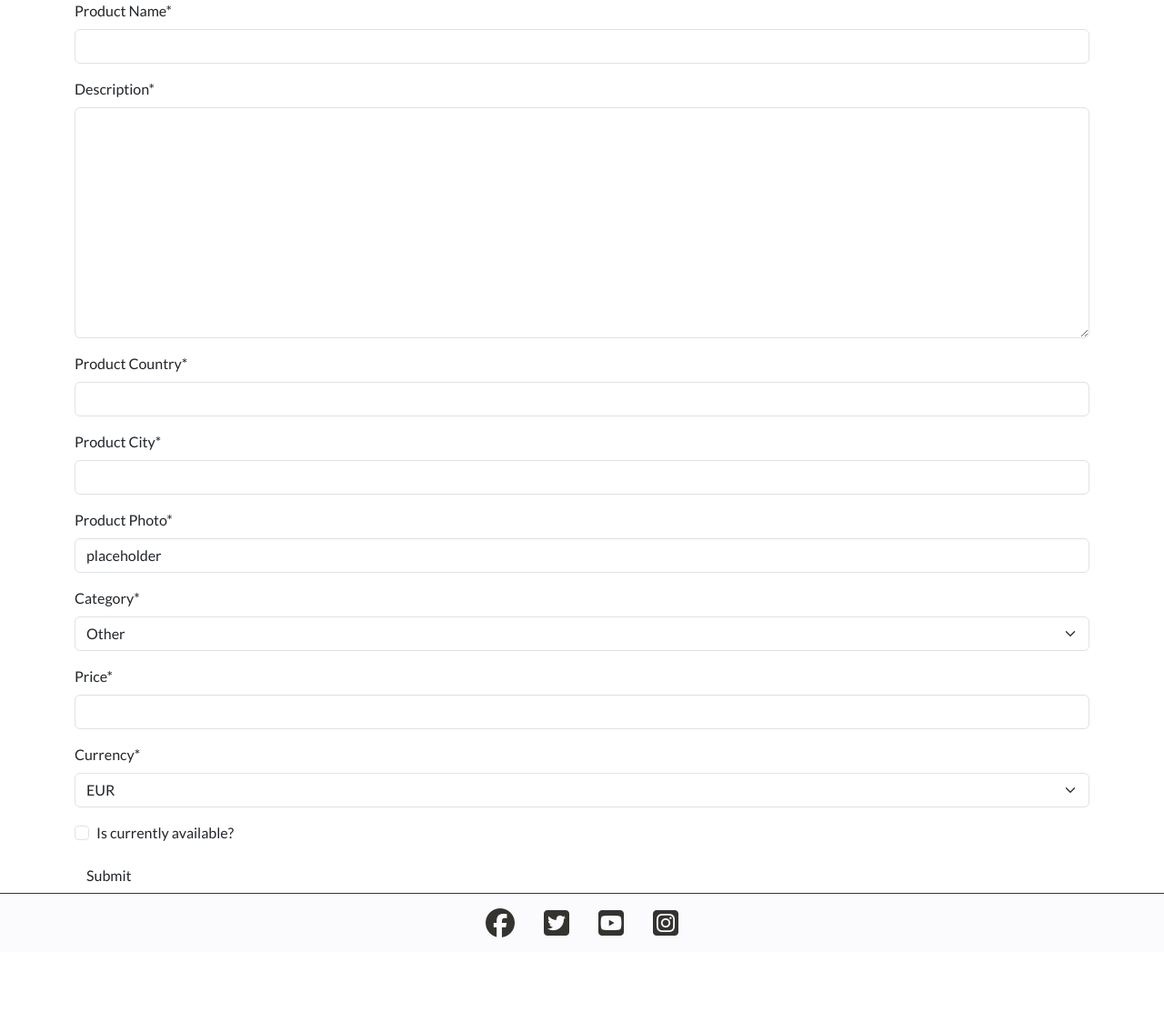
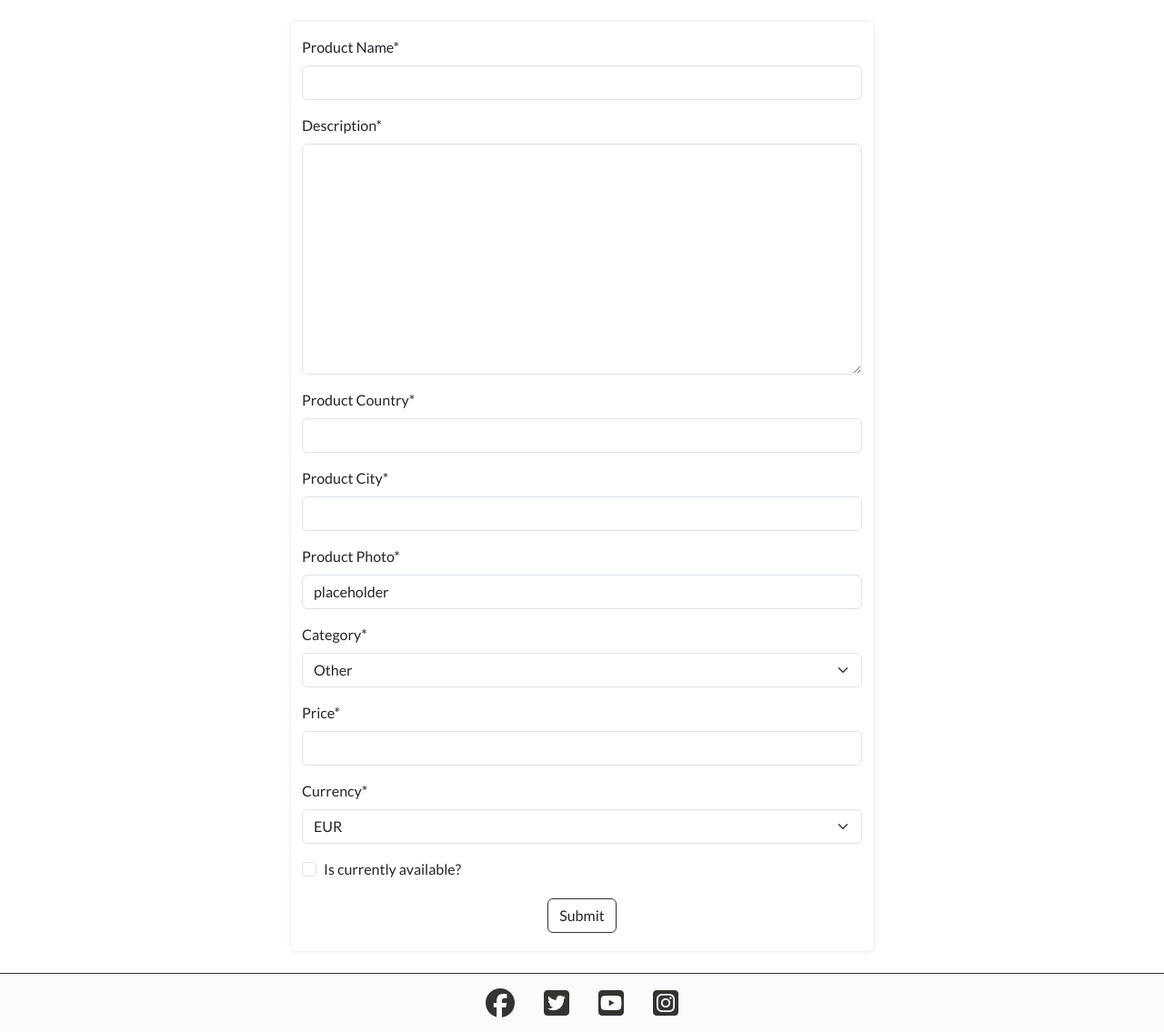
Before and after one commit to fsjavier/loketable, a Django app: page /products/add/ in a window 1280 px wide. Shown: the part 104-1239 px from the top of the page at 91% size. Before the commit the page ends 1135 px from the top, so only its background shows below. Run offline with Django 4.2, Linux system fonts and the light colour scheme; some libraries are stand-ins or nearby versions.

Commit message:
Homogenize forms style through site

```diff
--- a/products/templates/products/add_product.html
+++ b/products/templates/products/add_product.html
@@ -3,12 +3,14 @@
 {% block title %}Add Product{% endblock %}
 
 {% block content %}
-    <div class="container">
-        <form method="POST" enctype="multipart/form-data">
+    <div class="container form-container">
+        <form method="POST" enctype="multipart/form-data" class="my-4 py-3">
             {% csrf_token %}
             {{ form.media }}
             {{ form | crispy }}
-            <input type="submit" value="Submit" class="btn">
+            <div class="d-flex justify-content-center">
+                <input type="submit" value="Submit" class="btn general-purpose-btn my-1">
+            </div>
         </form>
     </div>
 {% endblock %}
--- a/static/css/base.css
+++ b/static/css/base.css
@@ -341,7 +341,7 @@ hr {
 }
 
 /* Form */
-.account-container {
+.form-container {
     width: 90%;
     box-shadow: var(--box-shadow-small-lavender);
     border-radius: 5px;
@@ -385,13 +385,13 @@ hr {
 
 /* Media queries */
 @media screen and (min-width: 576px) {
-    .account-container {
+    .form-container {
         width: 75%;
     }
 }
 
 @media screen and (min-width: 992px) {
-    .account-container {
+    .form-container {
         width: 50%;
     }
 }
--- a/templates/account/login.html
+++ b/templates/account/login.html
@@ -7,7 +7,7 @@
 
 {% block content %}
 
-  <div class="container account-container p-3 mt-3">
+  <div class="container form-container p-3 mt-3">
     <div class="text-center">
       <h1>{% trans "Sign In" %}</h1>
 
@@ -44,7 +44,7 @@
       {% endif %}
       <div class="text-center">
         <a class="btn d-block" href="{% url 'account_reset_password' %}">{% trans "Forgot Password?" %}</a>
-        <button class="btn btn-primary" type="submit">{% trans "Sign In" %}</button>
+        <button class="btn general-purpose-btn my-1" type="submit">{% trans "Sign In" %}</button>
       </div>
     </form>
   </div>
--- a/templates/account/logout.html
+++ b/templates/account/logout.html
@@ -5,7 +5,7 @@
 {% block head_title %}{% trans "Sign Out" %}{% endblock head_title %}
 
 {% block content %}
-  <div class="container account-container p-3 mt-3">
+  <div class="container form-container p-3 mt-3">
     <div class="text-center">
       <h1>{% trans "Sign Out" %}</h1>
 
@@ -18,7 +18,7 @@
         <input type="hidden" name="{{ redirect_field_name }}" value="{{ redirect_field_value }}"/>
       {% endif %}
         <div class="text-center">
-          <button type="submit" class="btn btn-primary">{% trans 'Sign Out' %}</button>
+          <button type="submit" class="btn general-purpose-btn my-1">{% trans 'Sign Out' %}</button>
         </div>
     </form>
   </div>
--- a/templates/account/signup.html
+++ b/templates/account/signup.html
@@ -5,7 +5,7 @@
 {% block title %}{% trans "Signup" %}{% endblock title %}
 
 {% block content %}
-  <div class="container account-container p-2 mt-2">
+  <div class="container form-container p-2 mt-2">
     <div class="text-center">
       <h1>{% trans "Sign Up" %}</h1>
 
@@ -19,7 +19,7 @@
       <input type="hidden" name="{{ redirect_field_name }}" value="{{ redirect_field_value }}" />
       {% endif %}
       <div class="text-center">
-        <button type="submit" class="btn btn-primary">{% trans "Sign Up" %}</button>
+        <button type="submit" class="btn general-purpose-btn my-1">{% trans "Sign Up" %}</button>
       </div>
     </form>
   </div>
```
Also changed, not shown: profiles/templates/profiles/edit_profile.html (+5 -3 lines).
